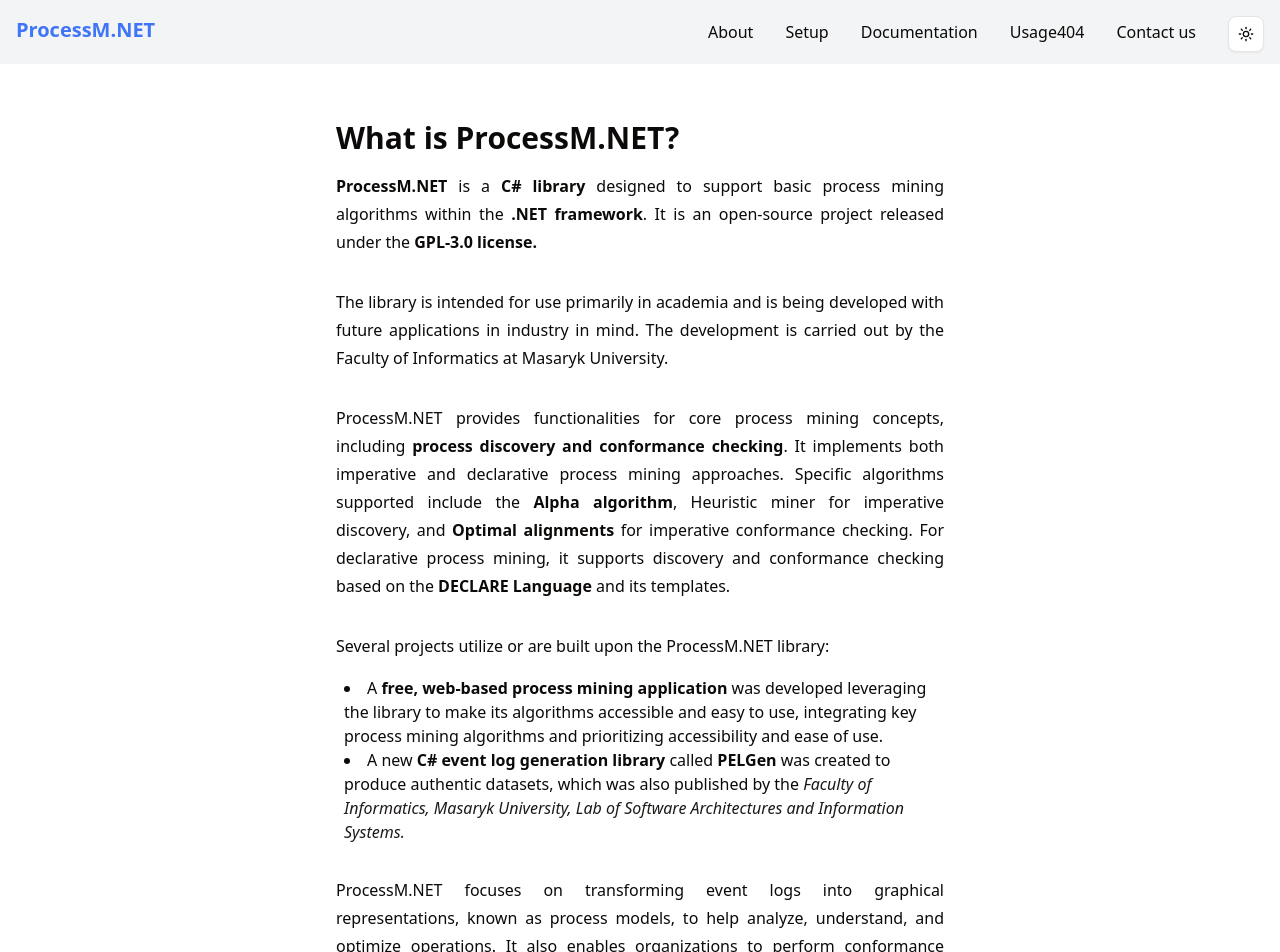
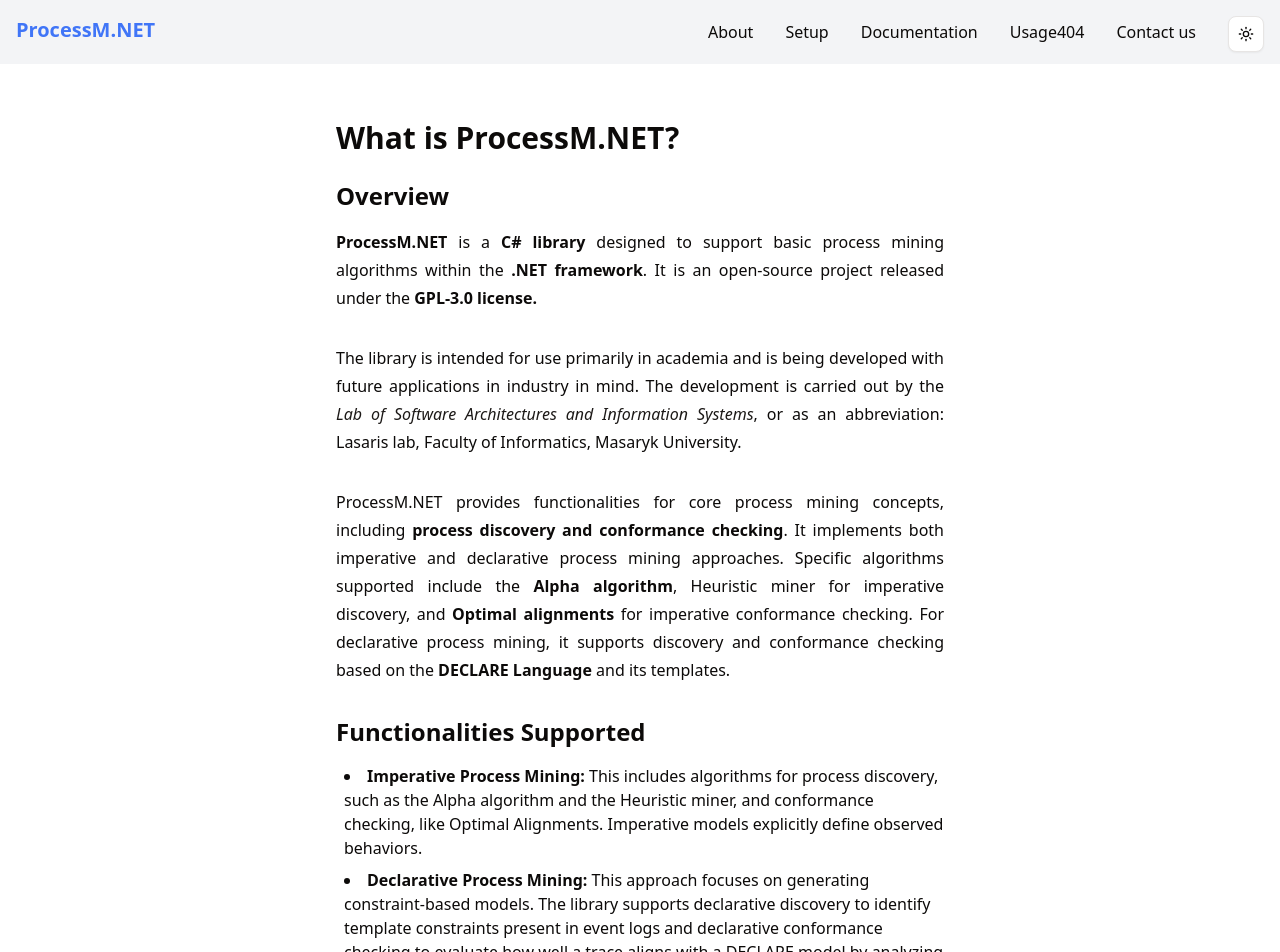
Before and after one commit to ZirkonCZ/ProcessM.NET-Docs, a React (Vite) app: page /about in a window 1280 px wide. Shown: the top 952 px of the page. Built offline with nearby package versions, Linux system fonts and the light colour scheme.

Commit message:
text edit on pages about and setup

```diff
--- a/src/index.css
+++ b/src/index.css
@@ -125,6 +125,11 @@
 @layer components {
   .h1 {
     @apply text-3xl;
+    @apply font-bold mb-6;
+  }
+
+  .h2 {
+    @apply text-2xl;
     @apply font-bold mb-4;
   }
 
@@ -154,4 +159,13 @@
     @apply list-disc list-inside;
     @apply mb-8 pl-2;
   }
+
+  .ol {
+    @apply list-decimal list-inside;
+    @apply mb-8 pl-2;
+  }
+
+  .li {
+    @apply mb-2;
+  }
 }
--- a/src/pages/AboutPage.tsx
+++ b/src/pages/AboutPage.tsx
@@ -4,23 +4,26 @@
     return (
         <div className="article">
             <h1 className="h1">What is ProcessM.NET?</h1>
+            <h2 className="h2">Overview</h2>
             <p className="p">
                 <b>ProcessM.NET</b> is a <b>C# library</b> designed to support basic process mining algorithms within the <b>.NET framework</b>. It is an open-source project released under the <b>GPL-3.0 license.</b>
             </p>
             <p className="p">
-                The library is intended for use primarily in academia and is being developed with future applications in industry in mind. The development is carried out by the Faculty of Informatics at Masaryk University.
+                The library is intended for use primarily in academia and is being developed with future applications in industry in mind. The development is carried out by the <a href="https://lasaris.fi.muni.cz" className="hyperlink">Lab of Software Architectures and Information Systems</a>, or as an abbreviation: Lasaris lab, Faculty of Informatics, Masaryk University.
             </p>
             <p className="p">
                 ProcessM.NET provides functionalities for core process mining concepts, including <b>process discovery and conformance checking</b>. It implements both imperative and declarative process mining approaches. Specific algorithms supported include the <b>Alpha algorithm</b>, Heuristic miner for imperative discovery, and <b>Optimal alignments</b> for imperative conformance checking. For declarative process mining, it supports discovery and conformance checking based on the <b>DECLARE Language</b> and its templates.
             </p>
-            <p className="p mb-4">
-                Several projects utilize or are built upon the ProcessM.NET library:
-            </p>
+            <h2 className="h2">Functionalities Supported</h2>
             <ul className="ul">
-                <li>
-                    A <b>free, web-based process mining application</b> was developed leveraging the library to make its algorithms accessible and easy to use, integrating key process mining algorithms and prioritizing accessibility and ease of use.</li>
-                <li>
-                    A new <b>C# event log generation library</b> called <b>PELGen</b> was created to produce authentic datasets, which was also published by the <a href="https://lasaris.fi.muni.cz" className="hyperlink">Faculty of Informatics, Masaryk University, Lab of Software Architectures and Information Systems.</a>
+                <li className="li">
+                    <b>Imperative Process Mining:</b> This includes algorithms for process discovery, such as the Alpha algorithm and the Heuristic miner, and conformance checking, like Optimal Alignments. Imperative models explicitly define observed behaviors.
+                </li>
+                <li className="li">
+                    <b>Declarative Process Mining:</b> This approach focuses on generating constraint-based models. The library supports declarative discovery to identify template constraints present in event logs and declarative conformance checking to evaluate how well a trace aligns with a DECLARE model by analyzing constraint activations.
+                </li>
+                <li className="li">
+                    <b>Event Log Import:</b> The library includes functionality for parsing event logs, specifically from CSV files. This was a custom C# library developed to replace a third-party package.
                 </li>
             </ul>
             <p className="p">
--- a/src/pages/SetupPage.tsx
+++ b/src/pages/SetupPage.tsx
@@ -3,43 +3,27 @@
 const SetupPage: FC = () => {
     return (
         <div className="article">
-            <h1 className="h1">Setup ProcessM.NET</h1>
-            <p className="par">
-                To set up and run projects utilizing the ProcessM.NET library, particularly the associated web application, you will need certain prerequisites and follow specific steps.
-            </p>
-            <p className="par mb-4">
-                Prerequisites:
-            </p>
+            <h1 className="h1">Run ProcessM.NET locally</h1>
+
+            <h2 className="h2">Prerequisites</h2>
             <ul className="ul">
-                <li>
-                    <b>Repository</b> cloned on your machine: You need to obtain the source code for ProcessM.NET and its related projects. The source code modifications made during development are available in a public GitHub repository.
+                <li className="li">
+                    <a href="https://github.com/lasaris/ProcessM.NET" className="hyperlink">ProcessM.NET repository</a> cloned on your machine
                 </li>
-                <li>
-                    <b>Docker</b> installed: This is required if you plan to run the included web application locally using containerization.
-                </li>
-                <li>
-                    <b>.NET framework</b> installed: As ProcessM.NET is a C# library built on the .NET framework, you will need a compatible .NET environment if you intend to use the library directly in your own .NET projects for development or building the included projects from source without Docker.
+                <li className="li">
+                    <a href="https://www.docker.com/get-started/" className="hyperlink">Docker</a> installed
                 </li>
             </ul>
-                Running the Web Application Locally (using Docker):
-                The ProcessM.NET repository includes a Docker setup (compose.yaml file is mentioned) designed to streamline running the web application.
-                1.
-                Ensure you have the repository cloned to your machine.
-                2.
-                Navigate to the root directory of the cloned repository.
-                3.
-                Run the command docker compose up -d. This command builds the Docker images for the web application's frontend and API and starts them as containers in 'detached' mode (in the background).
-                4.
-                Once the containers are running, the web application should be accessible via a web browser at http://localhost:8081.
-                Using ProcessM.NET in Your Own .NET Project:
-                If you wish to use the ProcessM.NET library programmatically in your own C#/.NET application, you would typically:
-                1.
-                Obtain the source code by cloning the repository.
-                2.
-                Reference the necessary ProcessM.NET library projects (Declarative, Imperative, Import, etc.) within your own .NET solution.
-                3.
-                Utilize the classes and methods provided by the library to perform process mining operations (see the Usage page draft for a typical workflow).
-            </p>
+
+            <h2 className="h2">Steps</h2>
+            <ol className="ol">
+                <li className="li">
+                    In the root directory run <code>docker compose up -d</code>. This creates the docker containers and runs them in 'detached' mode.
+                </li>
+                <li className="li">
+                    Go to http://localhost:8081 and <b>start mining!</b>
+                </li>
+            </ol>
         </div>
     );
 }
```
